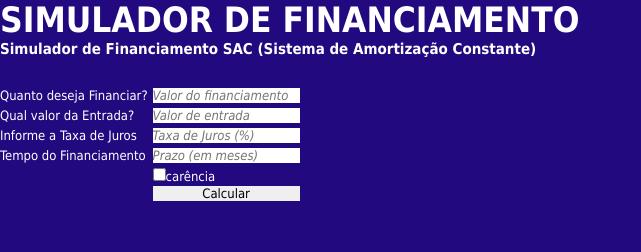
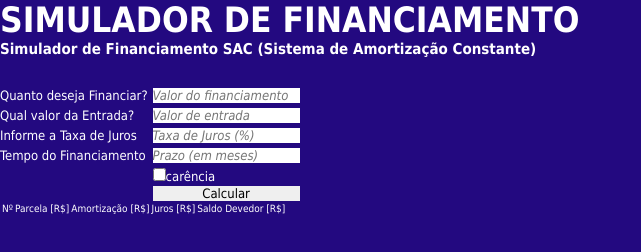
Before and after one commit to LucasCosta0117/Simulador-Financiamento, a plain HTML site: page index.html in a window 1280 px wide. Shown: the whole page, without its empty margins (0-641 px from the left). Drawn offline with Linux system fonts and the light colour scheme.

Commit message:
adiciona tabela no HTML para exibir cálculo das parcelas

```diff
--- a/index.html
+++ b/index.html
@@ -33,8 +33,23 @@
                     </select>
                 </div>
                 <button id="botaoCalcular">Calcular</button>
+
             </div>
         </form>
+        <table>
+            <thead>
+                <tr>
+                    <th>Nº</th>
+                    <th>Parcela [R$]</th>
+                    <th>Amortização [R$]</th>
+                    <th>Juros [R$]</th>
+                    <th>Saldo Devedor [R$]</th>
+                </tr>
+            </thead>
+            <tbody id="dadosTabela">
+                <!-- elementos inseridos via JS -->
+            </tbody>
+        </table>
 
         <script type="module" src="./js/index.js"></script>
     </body>
--- a/js/index.js
+++ b/js/index.js
@@ -2,6 +2,7 @@
 
 const comCarencia = document.querySelector('#comCarencia');
 const listaCarencia = document.querySelector('#listaCarencia');
+const dadosTabela = document.querySelector('#dadosTabela');
 
 comCarencia.addEventListener('change', function() {
     if (this.checked) {
```
